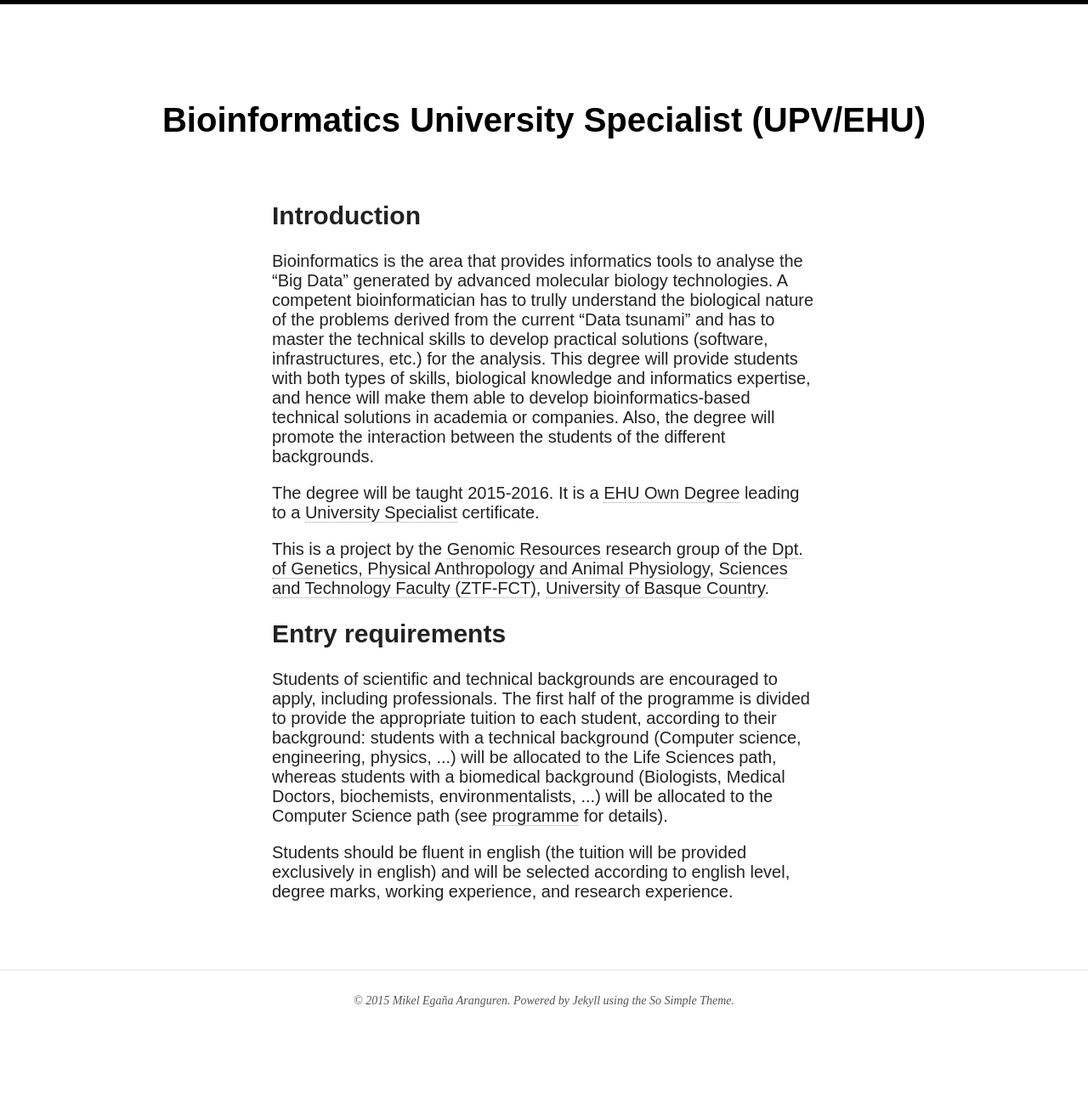
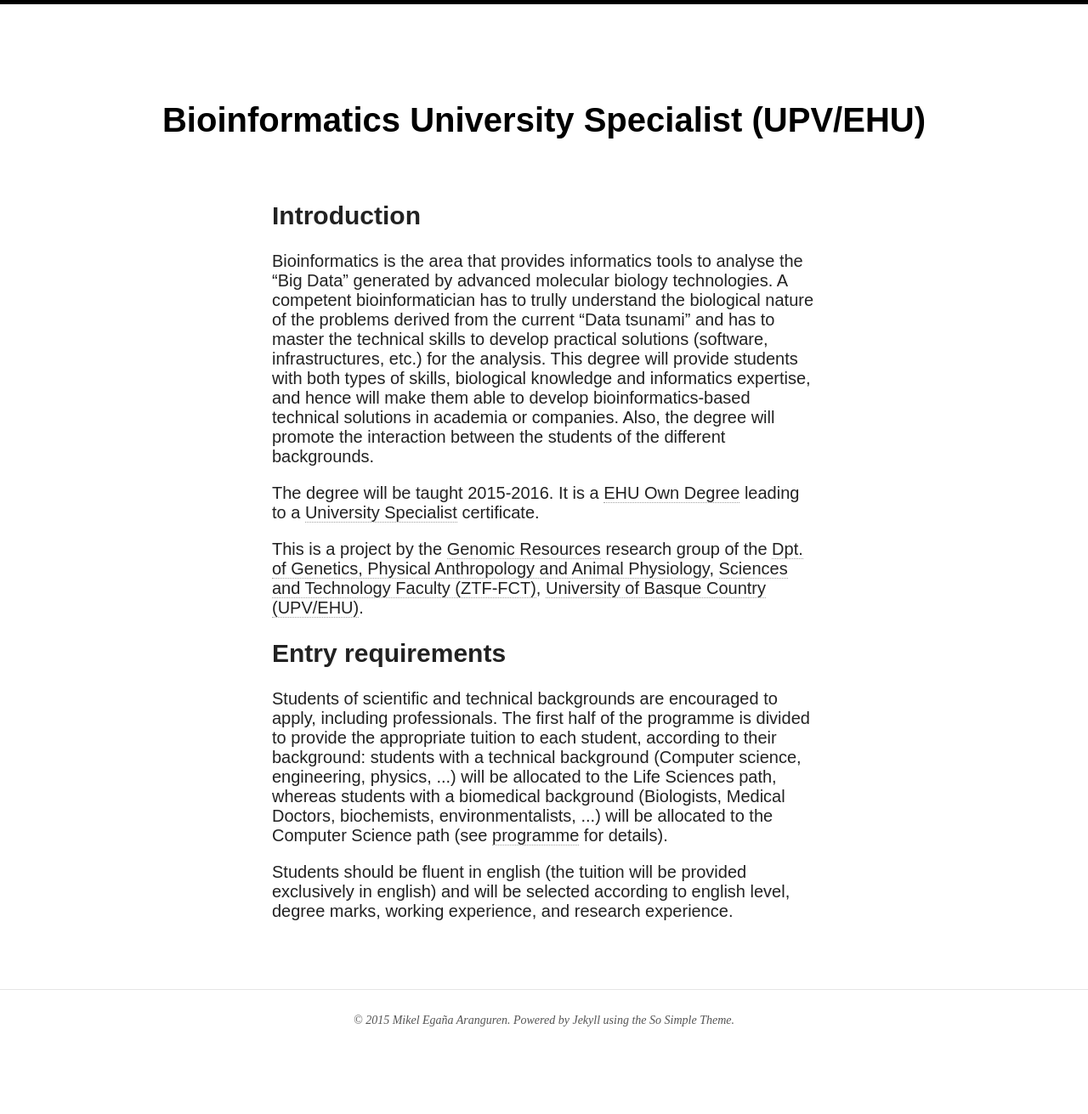
Before and after one commit to mikel-egana-aranguren/EHU-MSc-Bioinformatics, a Jekyll site: the page built from index.html, in a window 1280 px wide. Shown: the whole page at 85% size. Built offline with Jekyll 4.4.1, drawn with Linux system fonts in a browser that asks for light colours; nearby versions of some CDN libraries; before the commit the page ends 1288 px from its top, so only the background shows below that.

Commit message:
New module

```diff
--- a/index.html
+++ b/index.html
@@ -18,7 +18,7 @@
 </p>
 
 <p>
-This is a project by the <a href="http://www.genomic-resources.eu/">Genomic Resources</a> research group of the <a href="http://www.ehu.eus/en/web/gaffa">Dpt. of Genetics, Physical Anthropology and Animal Physiology</a>, <a href="http://www.ehu.eus/eu/web/ztf-fct">Sciences and Technology Faculty (ZTF-FCT)</a>, <a href="http://www.ehu.eus/">University of Basque Country</a>.
+This is a project by the <a href="http://www.genomic-resources.eu/">Genomic Resources</a> research group of the <a href="http://www.ehu.eus/en/web/gaffa">Dpt. of Genetics, Physical Anthropology and Animal Physiology</a>, <a href="http://www.ehu.eus/eu/web/ztf-fct">Sciences and Technology Faculty (ZTF-FCT)</a>, <a href="http://www.ehu.eus/">University of Basque Country (UPV/EHU)</a>.
 </p>
 
 <h1>Entry requirements</h1>
```
Also changed, not shown: programme.md (+1 -1 lines).
